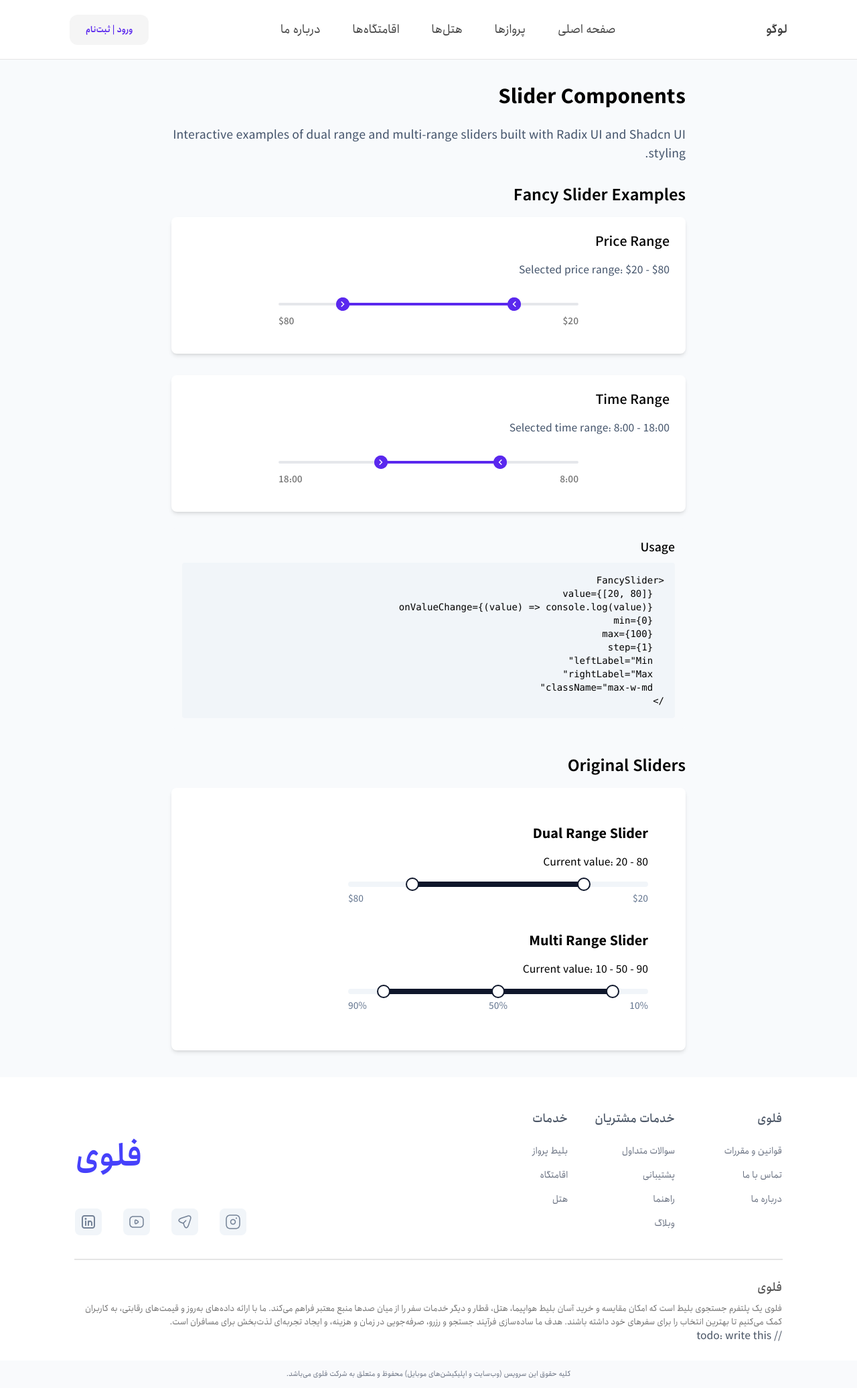
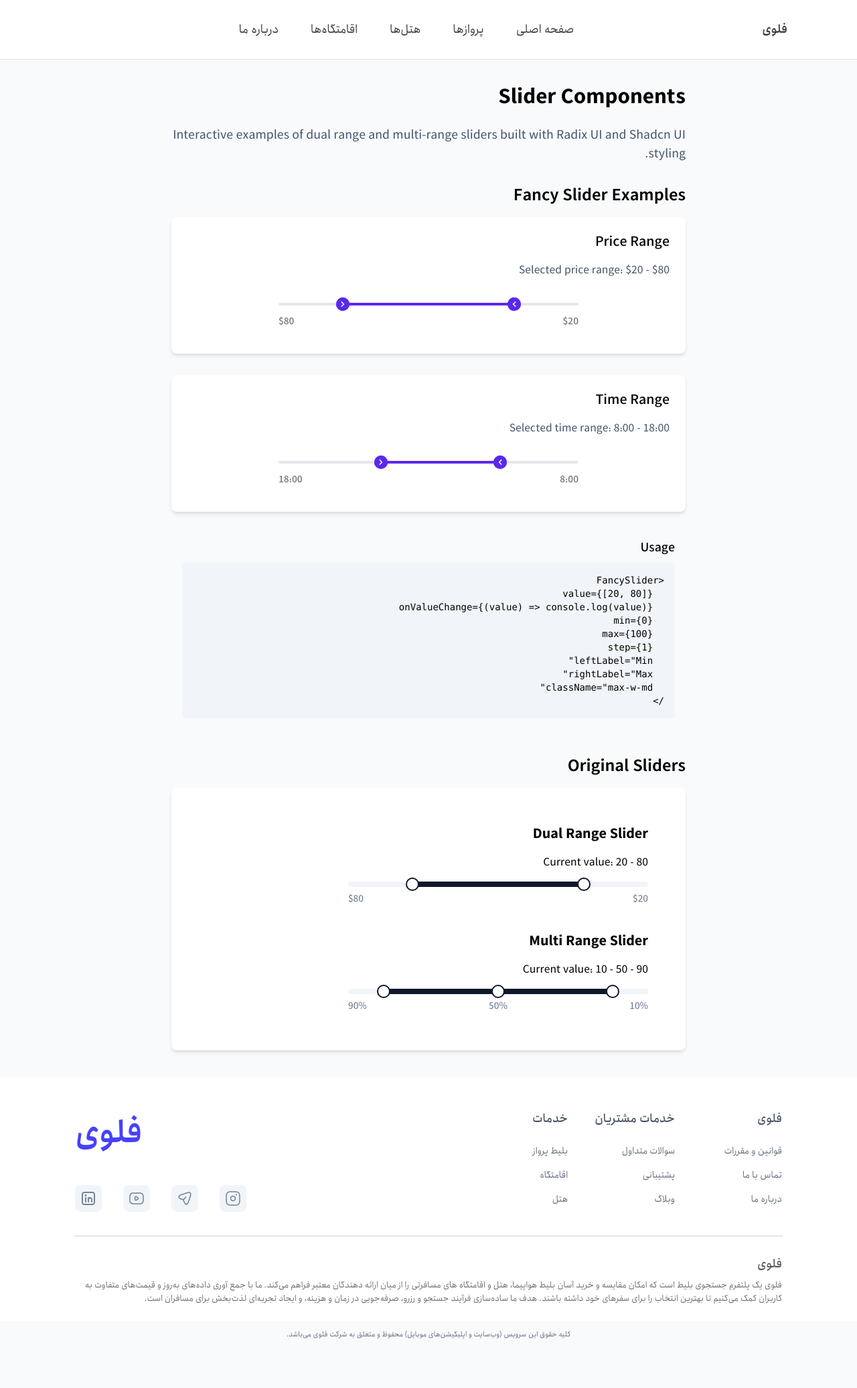
Before and after one commit to Floy-ir/Frontend, a Next.js app: page /slider-demo in a window 1280 px wide. Shown: the whole page at 67% size. After the commit the page ends 2013 px from the top, so only its background shows below. Built offline with nearby package versions, Linux system fonts and the light colour scheme; some icons are missing.

Commit message:
fix(footer): fixed footer texts and removed login button

```diff
--- a/components/Footer/Footer.tsx
+++ b/components/Footer/Footer.tsx
@@ -34,7 +34,7 @@ const Footer: React.FC = () => {
                 <div className="flex flex-col gap-4 text-sm text-gray-500">
                   <span>سوالات متداول</span>
                   <span>پشتیبانی</span>
-                  <span>راهنما</span>
+                  {/* <span>راهنما</span> */}
                   <span>وبلاگ</span>
                 </div>
               </div>
@@ -82,12 +82,11 @@ const Footer: React.FC = () => {
               فلوی{" "}
             </div>
             <p className="text-Gray-N500 flex flex-col items-start justify-start text-right text-[13px] leading-normal">
-              فلوی یک پلتفرم جستجوی بلیط است که امکان مقایسه و خرید آسان بلیط هواپیما، هتل، قطار و دیگر خدمات سفر را از
-              میان صدها منبع معتبر فراهم می‌کند. ما با ارائه داده‌های به‌روز و قیمت‌های رقابتی، به کاربران کمک می‌کنیم
+              فلوی یک پلتفرم جستجوی بلیط است که امکان مقایسه و خرید آسان بلیط هواپیما، هتل و اقامتگاه های مسافرتی را از
+              میان ارائه دهندگان معتبر فراهم می‌کند. ما با جمع آوری داده‌های به‌روز و قیمت‌های متفاوت به کاربران کمک می‌کنیم
               تا بهترین انتخاب را برای سفرهای خود داشته باشند. هدف ما ساده‌سازی فرآیند جستجو و رزرو، صرفه‌جویی در زمان و
               هزینه، و ایجاد تجربه‌ای لذت‌بخش برای مسافران است.
             </p>
-            // todo: write this
           </div>
         </div>
 
@@ -128,7 +127,7 @@ const Footer: React.FC = () => {
               <AccordionContent className="flex flex-col gap-4 px-5 text-xs text-gray-500">
                 <span>سوالات متداول</span>
                 <span>پشتیبانی</span>
-                <span>راهنما</span>
+                {/* <span>راهنما</span> */}
                 <span>وبلاگ</span>
               </AccordionContent>
             </AccordionItem>
--- a/components/Header/Header.tsx
+++ b/components/Header/Header.tsx
@@ -122,7 +122,7 @@ export function Header({ menuItems, className, forceScrolledStyle = false }: Hea
           <div className="hidden items-center justify-between md:flex h-22">
             {/* Logo - Right Side in RTL */}
             <div className="flex items-center gap-2">
-              <span className={`text-lg font-semibold ${isScrolled ? 'text-Gray-N700' : 'text-white'}`}>لوگو</span>
+              <span className={`text-lg font-semibold ${isScrolled ? 'text-Gray-N700' : 'text-white'}`}>فلوی</span>
               <Airplane
                 size={20}
                 variant="Bold"
@@ -155,9 +155,8 @@ export function Header({ menuItems, className, forceScrolledStyle = false }: Hea
                 ))}
               </NavigationMenu.List>
             </NavigationMenu.Root>
-
             {/* Login Button - Left Side in RTL */}
-            <div>
+            {/* <div>
               <Button
                 href="/login"
                 intent="secondary"
@@ -171,7 +170,7 @@ export function Header({ menuItems, className, forceScrolledStyle = false }: Hea
               >
                 ورود | ثبت‌نام
               </Button>
-            </div>
+            </div> */}
           </div>
 
           {/* Mobile view */}
--- a/components/LandingPage/Questions.tsx
+++ b/components/LandingPage/Questions.tsx
@@ -5,17 +5,17 @@ const faqData = [
   {
     question: "فلوی چیست؟",
     answer:
-      "فلوی یک پلتفرم آنلاین برای جستجو و مقایسه قیمت‌های بلیط هواپیما است که به شما کمک می‌کند بهترین گزینه‌ها را پیدا کرده و به سایت‌های معتبر برای خرید یا رزرو هدایت شوید.",
+      "فلوی یک پلتفرم آنلاین برای جستجو و مقایسه قیمت‌های بلیط هواپیما، هتل و اقامتگاه است که به شما کمک می‌کند بهترین گزینه‌ها را پیدا کرده و به سایت‌های معتبر برای خرید هدایت شوید.",
   },
   {
     question: "موتور جستجوی فلوی چگونه کار می‌کند؟",
     answer:
-      "موتور جستجوی فلوی با جمع‌آوری اطلاعات پروازها، قیمت‌ها و زمان‌ها از ایرلاین‌ها و سایت‌های معتبر مختلف، به شما این امکان را می‌دهد که بهترین گزینه‌ها را برای سفر خود انتخاب کنید.",
+      "موتور جستجوی فلوی با جمع‌آوری اطلاعات پروازها، هتل ها و اقامتگاه های مختلف از ارائه دهندگان معتبر  به شما این امکان را می‌دهد که بهترین گزینه‌ها را برای سفر خود انتخاب کنید.",
   },
   {
     question: "فرق فلوی با سایر وبسایت‌ها چیست؟",
     answer:
-      "فلوی برخلاف سایر وبسایت‌ها که مستقیماً بلیط هواپیما را می‌فروشند یا رزرو می‌کنند، فقط داده‌ها را جمع‌آوری کرده و شما را به وبسایت‌های معتبر برای خرید یا رزرو هدایت می‌کند.",
+      "فلوی برخلاف سایر وبسایت‌ها که مستقیماً بلیط هواپیما را می‌فروشند، فقط داده‌ها را جمع‌آوری کرده، امکان مقایسه بین قیمت‌ها و خدمات را فراهم می‌کند و شما را به وبسایت‌های معتبر برای خرید هدایت می‌کند."
   },
   {
     question: "آیا در فلوی می‌توان بلیط هواپیما را رزرو کرد یا خرید؟",
```
